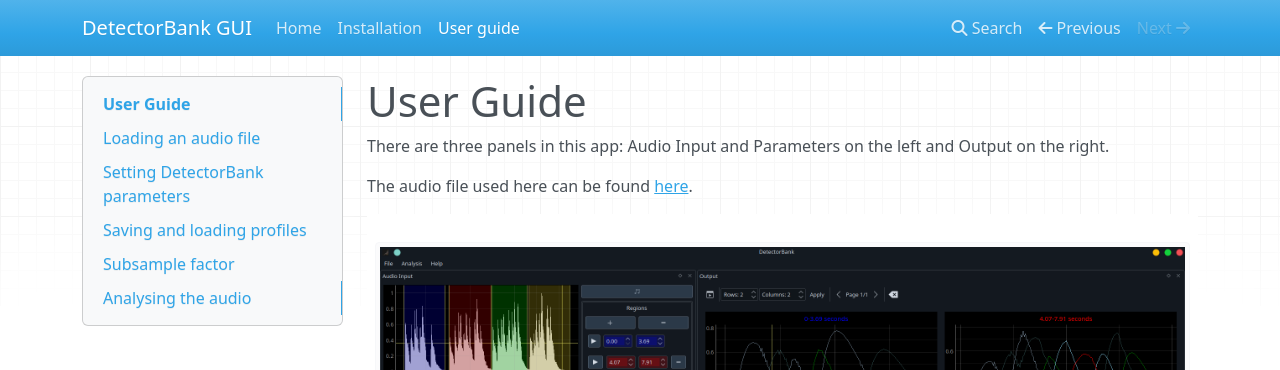
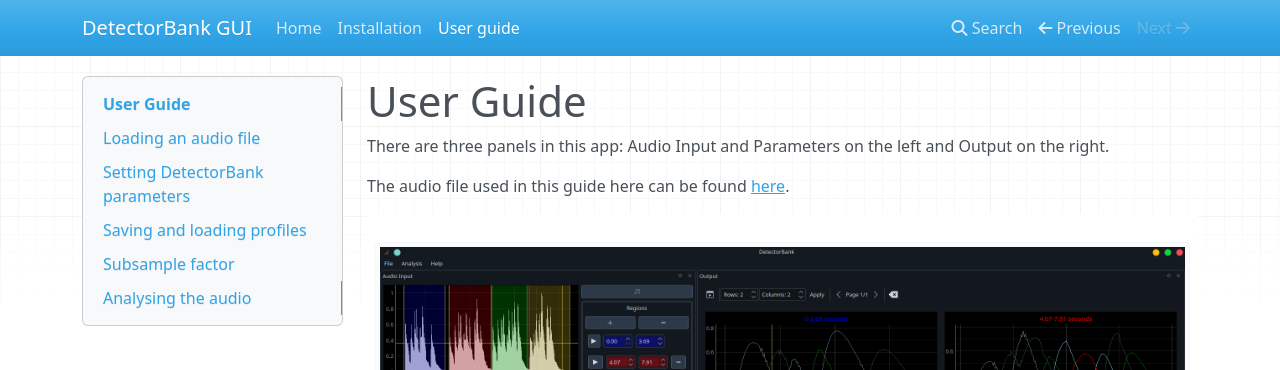
Before and after one commit to keziah55/detectorbank-gui, an MkDocs documentation site: the page built from docs/user_guide.md, in a window 1280 px wide and 900 px high. Shown: the top 370 px of the window. Built offline with MkDocs 1.6.1, drawn with Linux system fonts in a browser that asks for light colours; nearby versions of some CDN libraries.

Commit message:
extra words

```diff
--- a/docs/user_guide.md
+++ b/docs/user_guide.md
@@ -3,7 +3,8 @@
 There are three panels in this app: Audio Input and Parameters on the left and
 Output on the right.
 
-The audio file used here can be found [here](https://github.com/keziah55/detectorbank-gui/blob/main/detectorbankgui/test/data/dre48.wav).
+The audio file used in this guide here can be found
+[here](https://github.com/keziah55/detectorbank-gui/blob/main/detectorbankgui/test/data/dre48.wav).
 
 | ![Application window](img/db-gui.png)
 |:--:|
```
